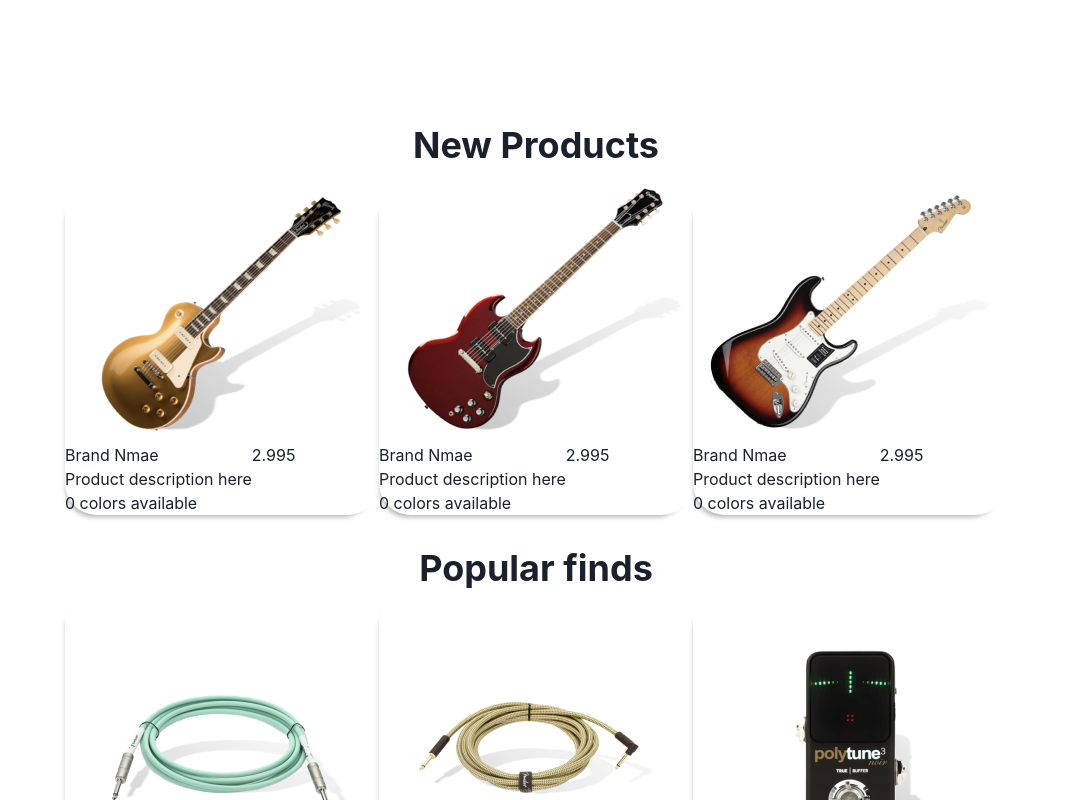
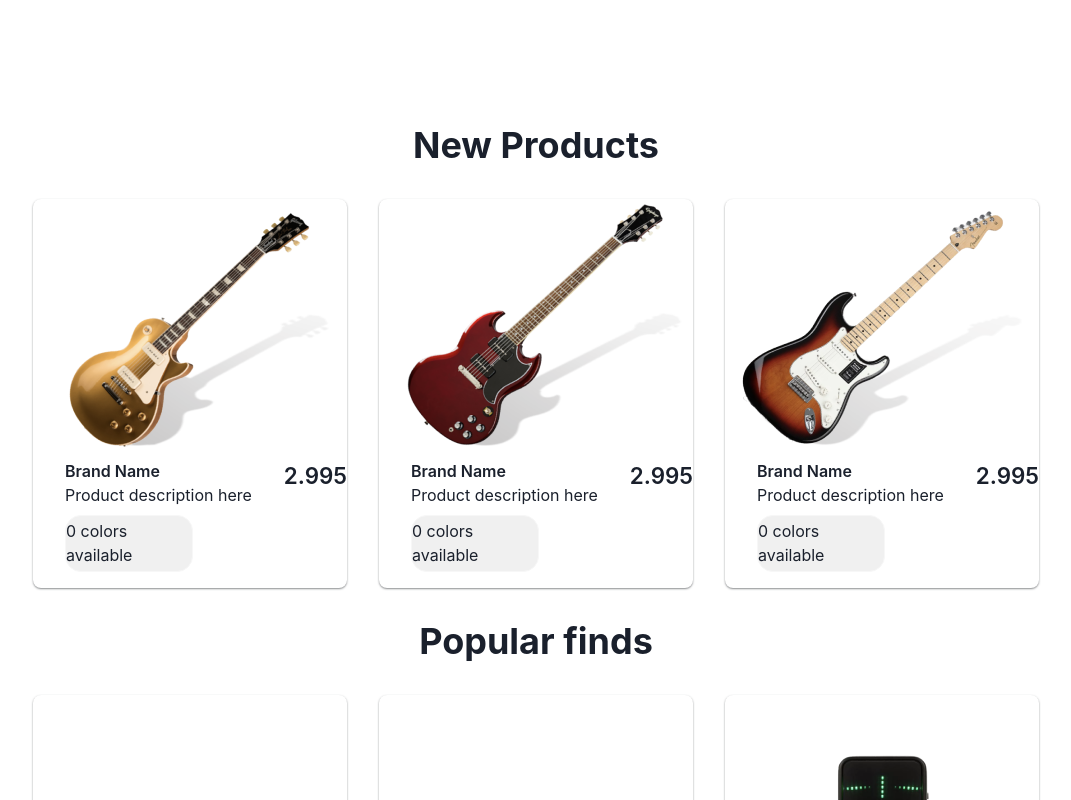
Before and after one commit to MauroGGutierrez/Central-Music-app, a React (Create React App) app: page / in a window 1280 px wide. Shown: the part 1100-1900 px from the top of the page, without its empty margins (104-1175 px from the left). Built offline with nearby package versions, Linux system fonts and the light colour scheme.

Commit message:
card items done

```diff
--- a/src/components/DataItems.js
+++ b/src/components/DataItems.js
@@ -6,13 +6,13 @@ import img5 from '../image/yellow-cable.png'
 import img6 from '../image/pedal.png'
 
 export const newProducts = [
-    {name: 'Brand Nmae', description: 'Product description here', coast: 2.995, colors: 0, img: img1 },
-    {name: 'Brand Nmae', description: 'Product description here', coast: 2.995, colors: 0, img: img2 },
-    {name: 'Brand Nmae', description: 'Product description here', coast: 2.995, colors: 0, img: img3 }
+    {name: 'Brand Name', description: 'Product description here', coast: 2.995, colors: 0, img: img1 },
+    {name: 'Brand Name', description: 'Product description here', coast: 2.995, colors: 0, img: img2 },
+    {name: 'Brand Name', description: 'Product description here', coast: 2.995, colors: 0, img: img3 }
 ]
 
 export const popularFind = [
-    {name: 'Brand Nmae', description: 'Product description here', coast: 2.995, colors: 0, img: img4 },
-    {name: 'Brand Nmae', description: 'Product description here', coast: 2.995, colors: 0, img: img5 },
-    {name: 'Brand Nmae', description: 'Product description here', coast: 2.995, colors: 0, img: img6 },
+    {name: 'Brand Name', description: 'Product description here', coast: 2.995, colors: 0, img: img4 },
+    {name: 'Brand Name', description: 'Product description here', coast: 2.995, colors: 0, img: img5 },
+    {name: 'Brand Name', description: 'Product description here', coast: 2.995, colors: 0, img: img6 },
 ]
--- a/src/components/sectionContainer/SectionContainer.js
+++ b/src/components/sectionContainer/SectionContainer.js
@@ -1,14 +1,11 @@
 import { Flex } from '@chakra-ui/react'
 import React from 'react'
 import NewProducts from './newProducts/NewProducts'
-// import PopularFinds from './popularFinds/PopularFinds'
 
 const SectionContainer = () => {
   return (
     <Flex w='100%' mt='15rem'>
       <NewProducts />
-      {/* <PopularFinds /> */}
-
     </Flex>
   )
 }
--- a/src/components/sectionContainer/newProducts/CardItemNew.js
+++ b/src/components/sectionContainer/newProducts/CardItemNew.js
@@ -5,17 +5,30 @@ const CardItemNew = ({ itemsCard }) => {
   return (
     <>
       {itemsCard.map((item, index) => (
-          <Flex key={index} direction="column" boxShadow='-4px 7px 5px -5px rgba(0,0,0,0.3)'  borderRadius='2rem'>
+          <Flex key={index}
+          direction="column"
+          boxShadow='0px 1px 2px 0px rgba(60, 64, 67, 0.6)'
+          borderRadius='.5rem'
+          m='1rem'
+          >
             <Box>
               <Image src={item.img} />
             </Box>
             <Flex direction="row">
-              <Box>
-                <Text>{item.name}</Text>
-                <Text>{item.description}</Text>
-                <Text>{item.colors} colors available</Text>
+              <Box ml='2rem'>
+                <Text fontWeight='600'>{item.name}</Text>
+                <Text pb='.5rem'>{item.description}</Text>
+                <Text
+                  mb='1rem'
+                  borderRadius='1rem'
+                  border='1px solid #F7F7F7'
+                  background='#F0F0F0'
+                  w='8rem'
+                  pt='.2rem'
+                  pb='.2rem'
+                  >{item.colors} colors available</Text>
               </Box>
-              <Box>{item.coast}</Box>
+              <Box fontWeight='600' pl='2rem' fontSize='1.4rem'>{item.coast}</Box>
             </Flex>
           </Flex>
       ))}
--- a/src/components/sectionContainer/newProducts/NewProducts.js
+++ b/src/components/sectionContainer/newProducts/NewProducts.js
@@ -8,18 +8,18 @@ const NewProducts = () => {
         <Flex direction='column' w='100%' >
             <Box>
                 <Center>
-                    <Heading pt='1rem'>New Products</Heading>
+                    <Heading m='1rem'>New Products</Heading>
                 </Center>
-                <Flex justifyContent='center' pl='1rem' pr='1rem' pt='1rem' pb='1rem' >
+                <Flex justifyContent='center'>
                     <CardItemNew itemsCard={ newProducts } />
                 </Flex>
             </Box>
             <Box>
                 <Center>
-                    <Heading pt='1rem'>Popular finds</Heading>
+                    <Heading m='1rem'>Popular finds</Heading>
                 </Center>
-                <Flex justifyContent='center'>
-                    <CardItemNew itemsCard={ popularFind } pl='1rem' pr='1rem' pb='1rem'/>
+                <Flex justifyContent='center' mb='1rem'>
+                    <CardItemNew itemsCard={ popularFind }/>
                 </Flex>
             </Box>
     </Flex>
```
Also changed, not shown: src/components/sectionContainer/popularFinds/PopularFinds.js (deleted, +0 -10 lines).
